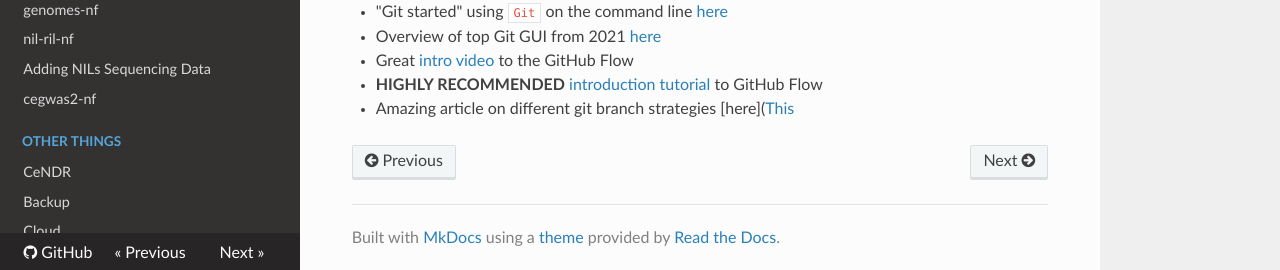
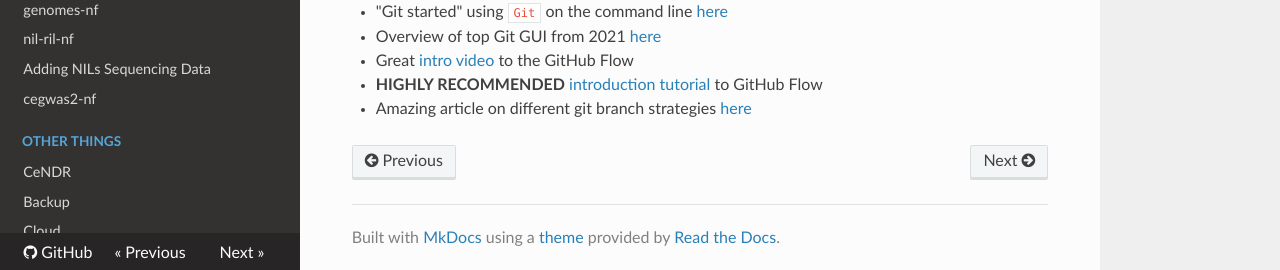
Before and after one commit to AndersenLab/dry-guide, an MkDocs documentation site: the page built from docs/github.md, in a window 1280 px wide and 900 px high, scrolled down 4878 px. Shown: the part 627-897 px from the top of the window. Built offline with MkDocs 1.6.1, drawn with Linux system fonts in a browser that asks for light colours; nearby versions of some CDN libraries; comment, search, counter and statistics services are not loaded; some of the changed lines change nothing that is shown.

Commit message:
fix typo with url

```diff
--- a/docs/github.md
+++ b/docs/github.md
@@ -159,4 +159,4 @@ __Intermediate__
 * Overview of top Git GUI from 2021 [here](https://acodez.in/git-gui-clients/)
 * Great [intro video](https://www.youtube.com/watch?v=PBI2Rz-ZOxU) to the GitHub Flow
 * **HIGHLY RECOMMENDED** [introduction tutorial](https://lab.github.com/githubtraining/introduction-to-github) to GitHub Flow
-* Amazing article on different git branch strategies [here]([This](https://www.gitkraken.com/learn/git/best-practices/git-branch-strategy#github-flow-branch-strategy)
+* Amazing article on different git branch strategies [here](https://www.gitkraken.com/learn/git/best-practices/git-branch-strategy#github-flow-branch-strategy)
```
